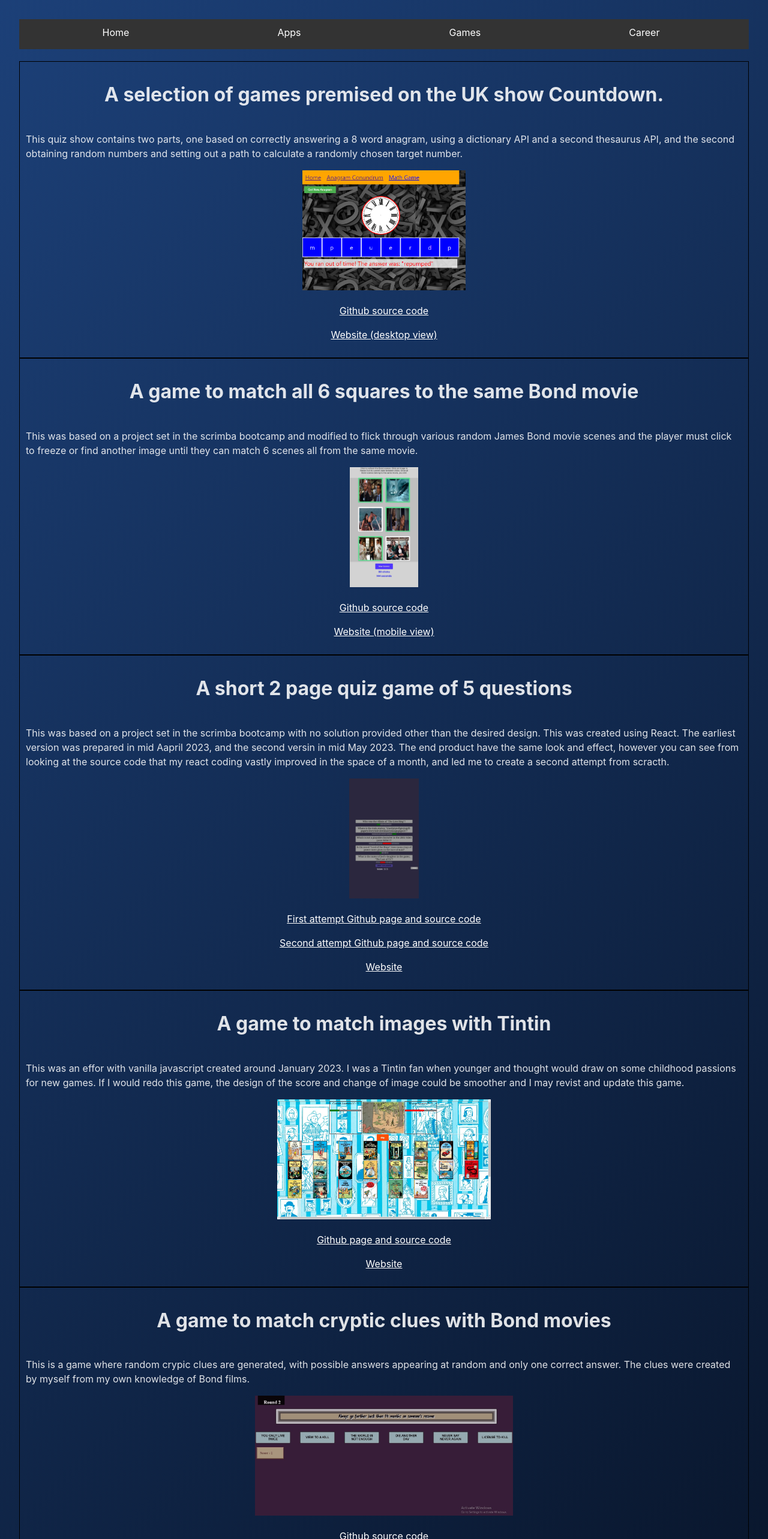
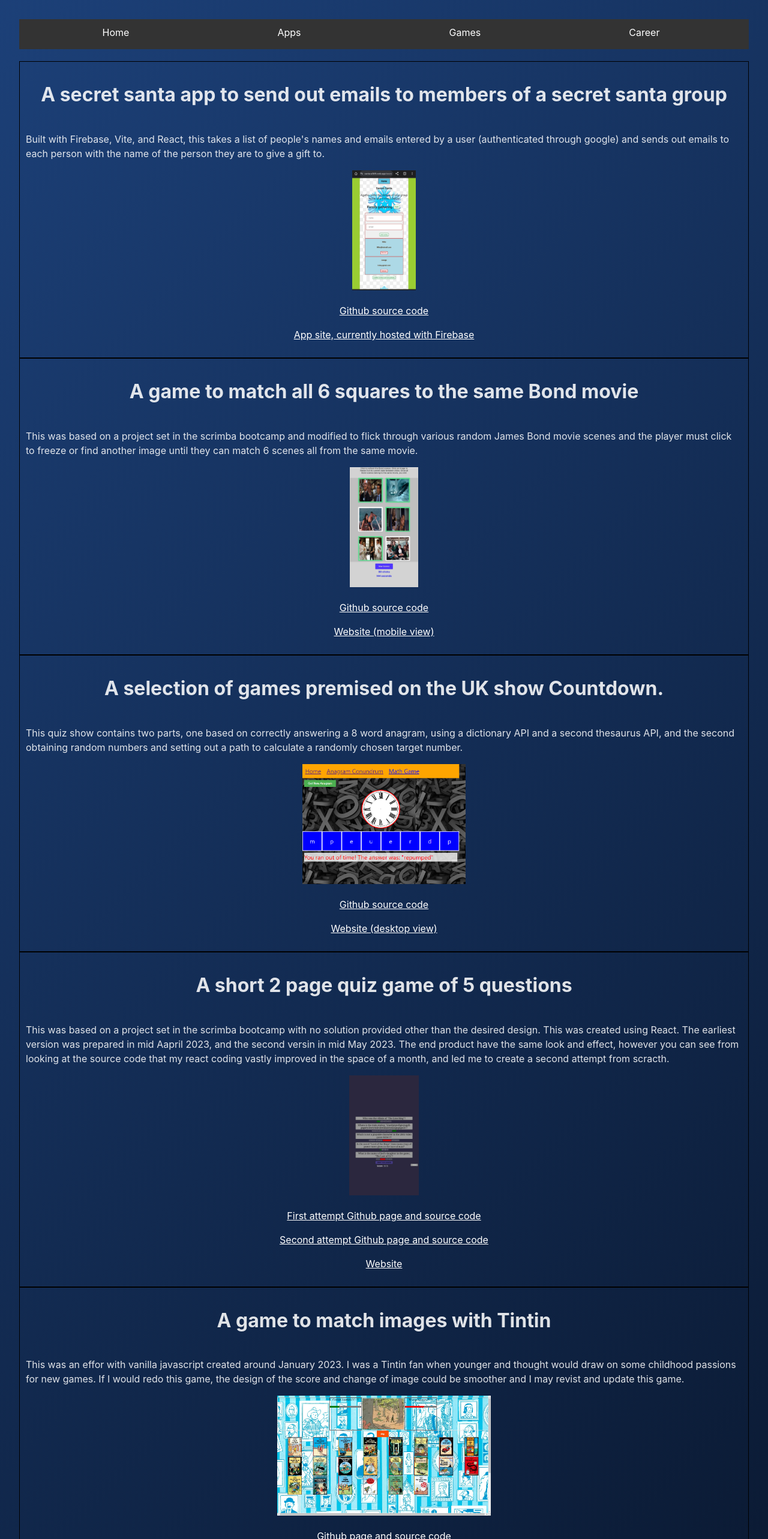
Before and after one commit to Eugenepython/eugene_doris, a React (Vite) app: page /games in a window 1280 px wide. Shown: the top 2566 px of the page at 60% size. Built offline with nearby package versions, Linux system fonts and the light colour scheme.

Commit message:
updating santa

```diff
--- a/src/Games.jsx
+++ b/src/Games.jsx
@@ -7,17 +7,20 @@ import CrypticBond from './PortfolioFiles/CrypticBond.jsx';
 import TypingGame from './PortfolioFiles/TypingGame.jsx';
 import BondImageGame from './PortfolioFiles/BondImageGame.jsx';
 import CountDown from './PortfolioFiles/CountDown.jsx';
+import SecretSanta from './PortfolioFiles/SecretSanta.jsx';
 
 function Games() {
   return (
     <div>
-      <div className = 'folio'>  <CountDown />   </div>
-      <div className = 'folio'>  <BondTenzies />   </div>
-      <div className = 'folio'>     <Quizzical />    </div>
-      <div className = 'folio'>  <TintinGame />   </div>
-      <div className = 'folio'>  <CrypticBond />   </div>
-      <div className = 'folio'>  <TypingGame />   </div>
-      <div className = 'folio'>  <BondImageGame />   </div>
+
+      <div className='folio'>  <SecretSanta />   </div>
+      <div className='folio'>  <BondTenzies />   </div>
+      <div className='folio'>  <CountDown />   </div>
+      <div className='folio'>     <Quizzical />    </div>
+      <div className='folio'>  <TintinGame />   </div>
+      <div className='folio'>  <CrypticBond />   </div>
+      <div className='folio'>  <TypingGame />   </div>
+      <div className='folio'>  <BondImageGame />   </div>
     </div>
   );
 }
```
